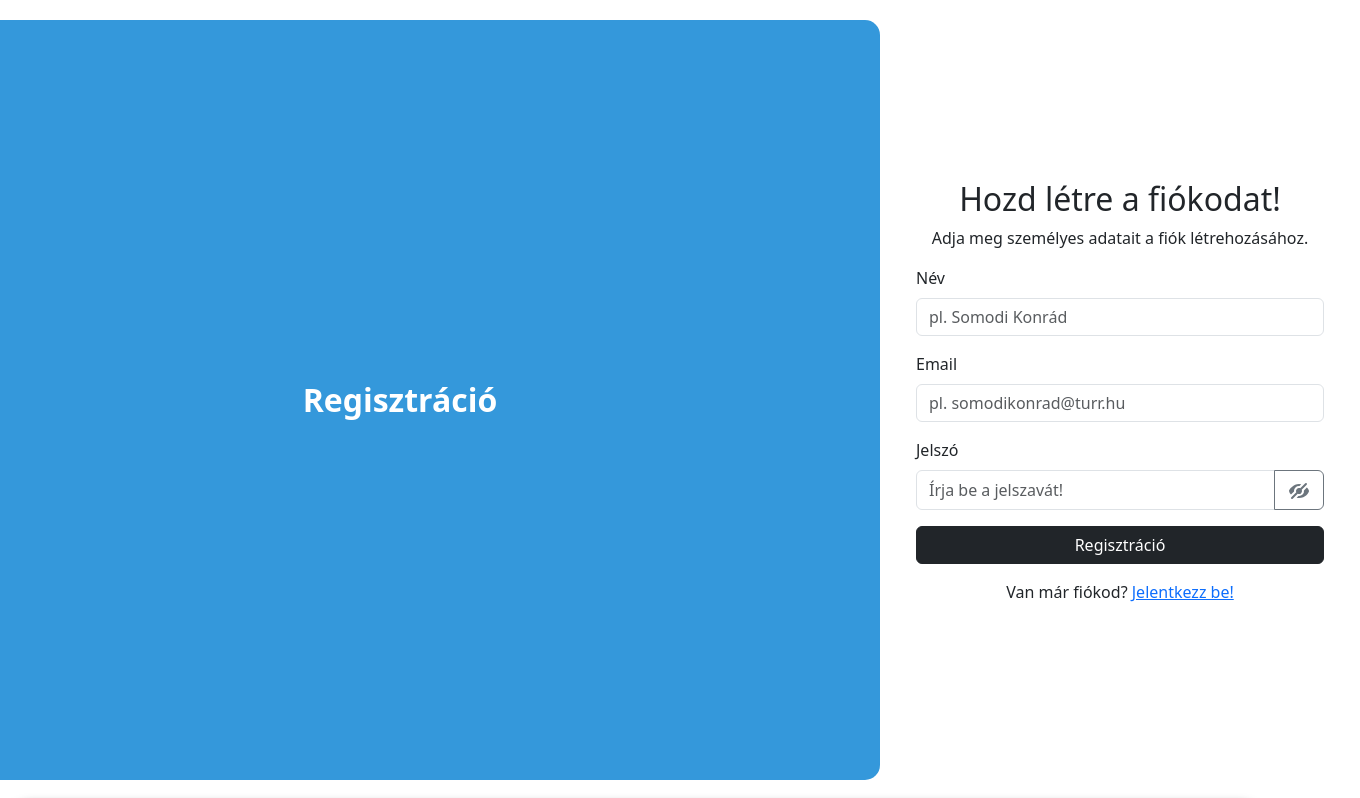
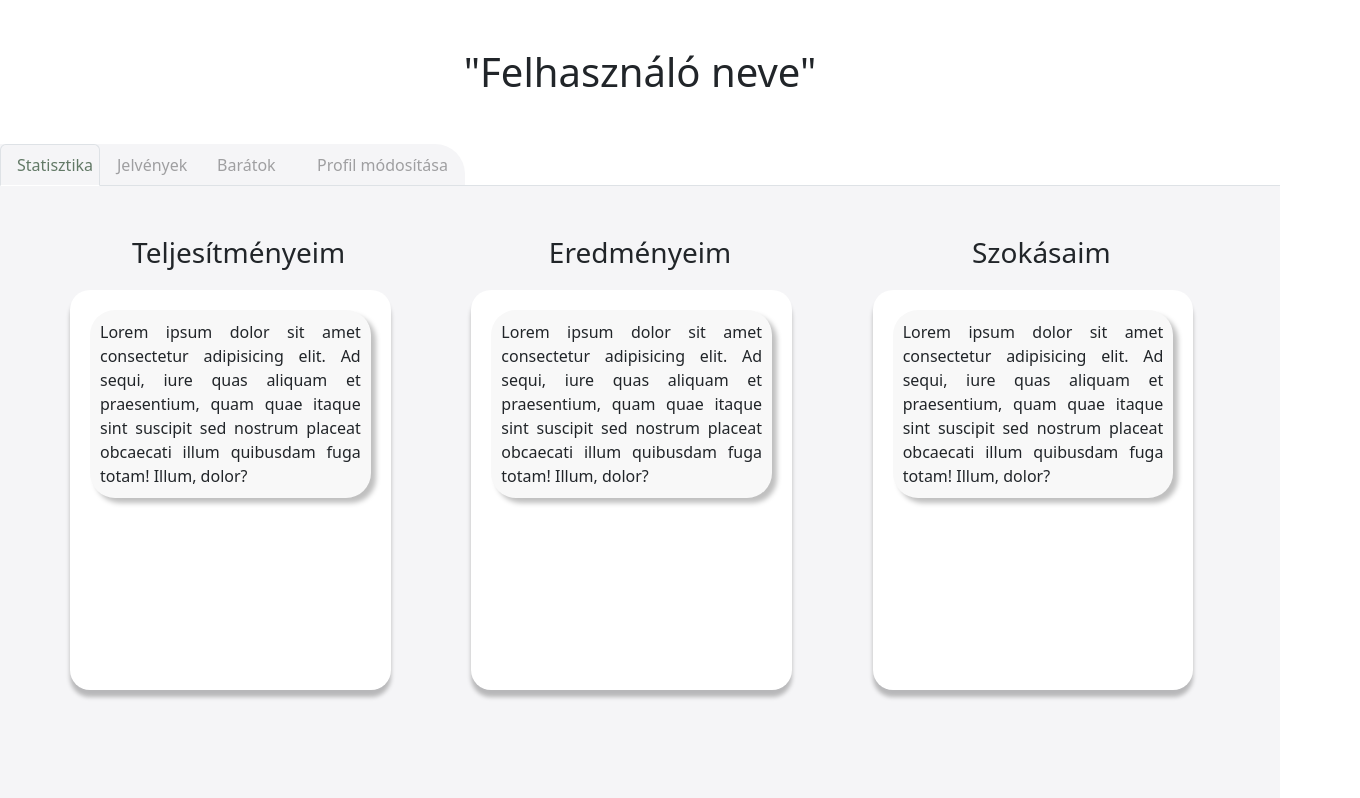
Before and after one commit to dzsofri/TrackIt, an Angular app in the folder TrackIt/: page / in a window 1280 px wide. Shown: the top 798 px of the page, 1360 px wide, since content can reach past the window. Built offline with nearby package versions, Linux system fonts and the light colour scheme.

Commit message:
Saját oldal reszponzivitásának és elrendezésének folytatása

```diff
--- a/TrackIt/src/app/app.component.html
+++ b/TrackIt/src/app/app.component.html
@@ -1,4 +1,6 @@
+<!--
 <app-registration></app-registration>
 <app-welcome></app-welcome>
+-->
 <app-profile></app-profile>
 <router-outlet />
--- a/TrackIt/src/app/app.component.ts
+++ b/TrackIt/src/app/app.component.ts
@@ -7,7 +7,7 @@ import { ProfileComponent } from '../components/profile/profile.component';
 
 @Component({
   selector: 'app-root',
-  imports: [RouterOutlet, WelcomeComponent, CommonModule, RegistrationComponent, ProfileComponent],
+  imports: [RouterOutlet, CommonModule, ProfileComponent],
   templateUrl: './app.component.html',
   styleUrl: './app.component.scss'
 })
--- a/TrackIt/src/components/profile/profile.component.html
+++ b/TrackIt/src/components/profile/profile.component.html
@@ -1,10 +1,9 @@
-<div class="header">
+<div class="header mt-5 mb-5">
     <header>
-        <h1>Felhasználó neve</h1>
+        <h1>"Felhasználó neve"</h1>
     </header>
 </div>
-<div class="container">
-    <div class="col-3 col-sm-4 col-md-6 col-lg-12">
+<div class="col-5 col-sm-5.5 col-md-10 col-lg-12">
     <ul class="nav nav-tabs">
         <li class="nav-item">
           <a class="nav-link active" aria-current="page" href="#">Statisztika</a>
@@ -15,7 +14,7 @@
         <li class="nav-item">
           <a class="nav-link" href="#">Barátok</a>
         </li>
-            <li class="nav-item">
+        <li class="nav-item-tab">
             <a class="nav-link" href="#">Profil módosítása</a>
         </li>
     </ul>
@@ -56,4 +55,3 @@
     <div class="tab-pane fade" id="barat-tab-pane" role="tabpanel"></div>
     <div class="tab-pane fade" id="profile-tab-pane" role="tabpanel"></div>
 </div>
-</div>
--- a/TrackIt/src/components/profile/profile.component.scss
+++ b/TrackIt/src/components/profile/profile.component.scss
@@ -1,46 +1,59 @@
-.header{
+.header {
     text-align: center;
 }
 
-.nav-link.active{
+.nav-link.active {
     color: #627966;
+    background-color: #F5F5F7;
 }
 
-.nav-link{
+.nav-link {
     color: #9F9FA1;
 }
 
-#statisztika-tab-pane{
+.tab-content {
+    height: 79vh;
+    display: flex;
+    flex-direction: column;
+}
+
+#statisztika-tab-pane {
     text-align: center;
     display: flex;
-    flex-direction: row;
-    justify-content: space-between;
+    flex-direction: column;
+    align-items: center;
     background-color: #F5F5F7;
     padding: 50px;
+    flex-grow: 1;
+    overflow-y: auto;
 }
 
-.box{
+.box {
     display: flex;
     flex-direction: row;
-    align-items: center;
+    align-items: flex-start;
     justify-content: space-between;
     background-color: #FFFFFF;
     box-shadow: 0px 7px 4px rgba(0, 0, 0, 0.25);
     border-radius: 20px;
-    width: 250px;
     margin: 20px;
+    width: 85%;
+    flex-grow: 1;
+    height: 50vh;
 }
 
-.content{
+.content {
     display: flex;
     flex-direction: column;
-    justify-content: space-between;
+    align-items: flex-start;
+    justify-content: flex-start;
     border-radius: 20px;
     text-align: justify;
     padding: 20px;
+    flex-grow: 0;
 }
 
-p{
+p {
     display: flex;
     flex-direction: row;
     justify-content: space-between;
@@ -49,10 +62,18 @@ p{
     box-shadow: 5px 5px 5px rgba(0, 0, 0, 0.25);
     border-radius: 25px;
     text-align: justify;
-    padding: 20px;
+    padding: 10px;
+    flex-grow: 0;
 }
 
-img{
-    height: 50px;
-    width: 50px;
+.nav-item-tab {
+    background-color: #F5F5F7;
+    border-radius: 0px 30px 0px 0px;
+    min-width: 130px;
 }
+
+.nav-item {
+    background-color: #F5F5F7;
+    width: 100px;
+    min-width: 100px;
+}
```
Lines whose indentation alone changed are shown as unchanged.
